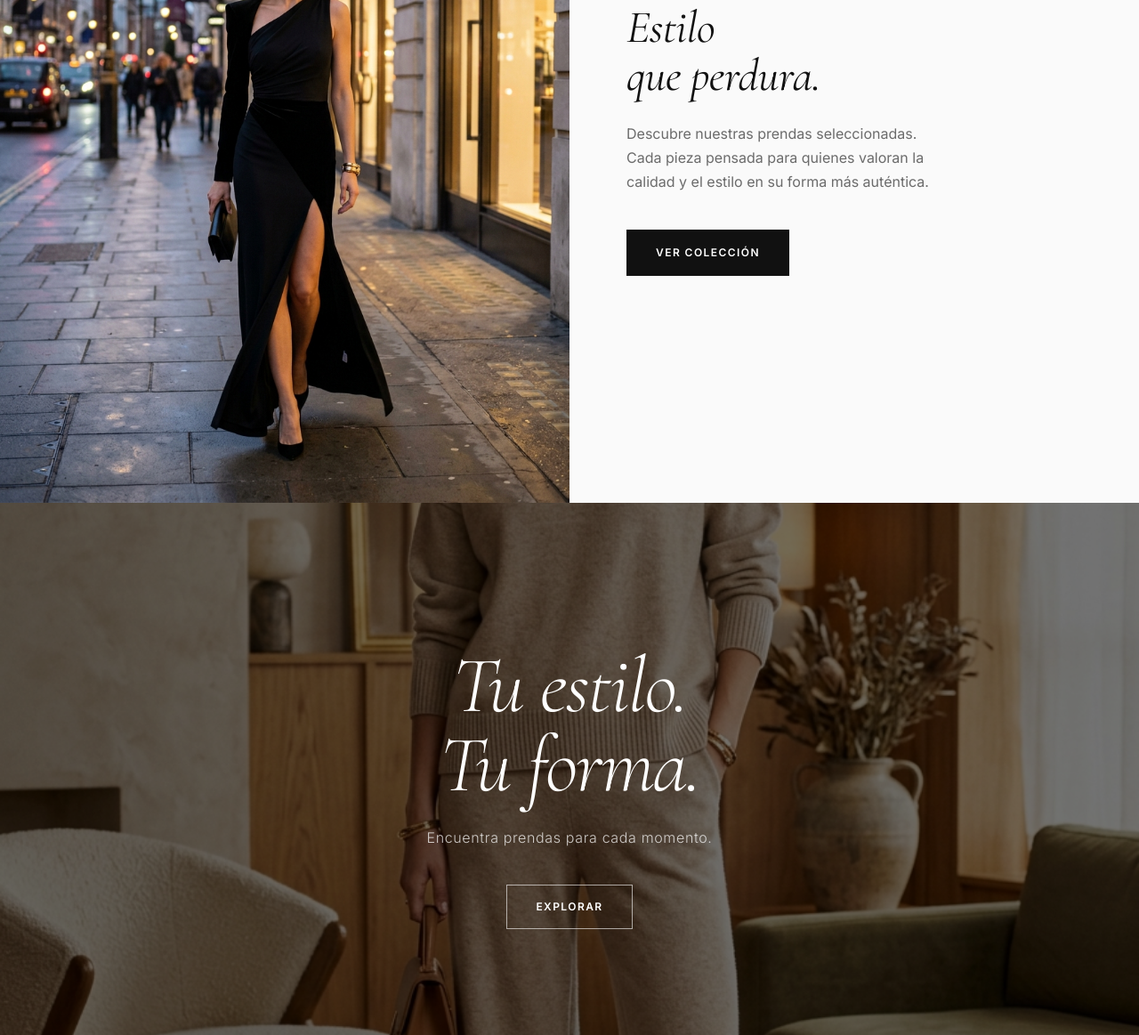
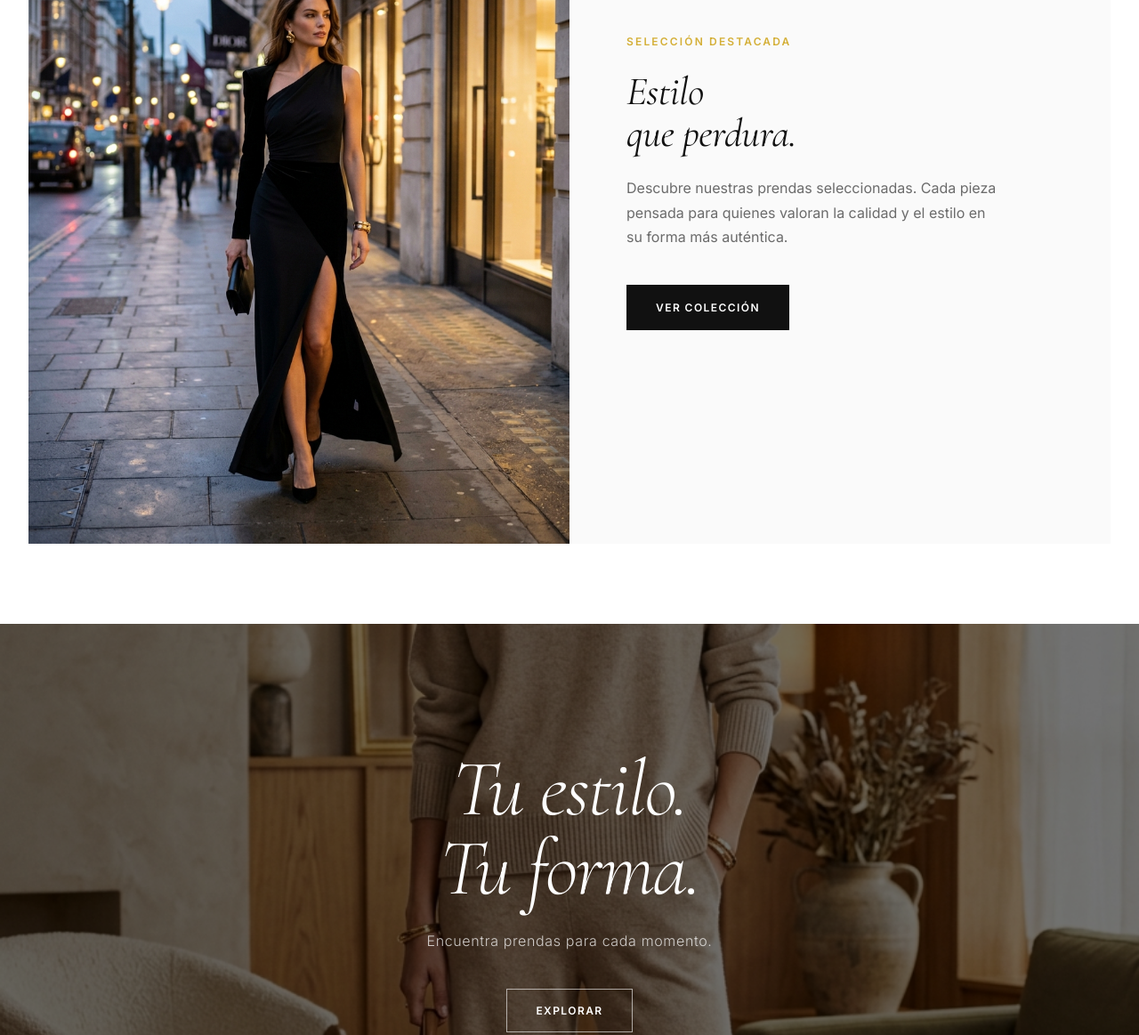
Before and after one commit to alexanderst2005-lab/TIENDAONLINE, a website: page index.html in a window 1280 px wide. Shown: the part 2080-3243 px from the top of the page at 89% size. Drawn offline with nearby package versions, Linux system fonts and the light colour scheme.

Commit message:
Separate featured section and editorial banner on PC with container framing and generous vertical spacing

```diff
--- a/css/components.css
+++ b/css/components.css
@@ -1752,18 +1752,23 @@
    FEATURED / DESTACADO SECTION
    ============================================ */
 .featured-section {
+  padding-block: clamp(4rem, 7vw, 7.5rem);
   background: var(--color-bg-white);
 }
 
 .featured-grid {
   display: grid;
   grid-template-columns: 1fr 1fr;
-  min-height: 600px;
+  min-height: 540px;
+  background: var(--color-bg-warm);
+  align-items: stretch;
+  overflow: hidden;
 }
 
 .featured-image-col {
   position: relative;
   overflow: hidden;
+  min-height: 480px;
 }
 
 .featured-image-col img {
@@ -1772,6 +1777,7 @@
   object-fit: cover;
   object-position: center top;
   transition: transform 0.8s cubic-bezier(0.16, 1, 0.3, 1);
+  display: block;
 }
 
 .featured-image-col:hover img {
@@ -1782,7 +1788,7 @@
   display: flex;
   flex-direction: column;
   justify-content: center;
-  padding: var(--space-20) var(--space-16);
+  padding: clamp(3rem, 5vw, 5.5rem);
   background: var(--color-bg-warm);
 }
 
@@ -1798,7 +1804,7 @@
 
 .featured-title {
   font-family: var(--font-serif);
-  font-size: clamp(2.5rem, 4vw, 4rem);
+  font-size: clamp(2.3rem, 3.5vw, 3.8rem);
   font-weight: 400;
   line-height: 1.05;
   color: var(--color-text-primary);
@@ -1811,7 +1817,7 @@
   line-height: 1.7;
   color: var(--color-text-secondary);
   margin-bottom: var(--space-10);
-  max-width: 360px;
+  max-width: 420px;
 }
 
 /* ============================================
@@ -1819,8 +1825,9 @@
    ============================================ */
 .banner-editorial {
   position: relative;
-  height: 80vh;
-  min-height: 500px;
+  height: 75vh;
+  min-height: 480px;
+  max-height: 720px;
   overflow: hidden;
   display: flex;
   align-items: center;
@@ -2937,8 +2944,17 @@
     width: 100%;
   }
 
+  .featured-section {
+    padding-block: var(--space-8);
+  }
+
   .featured-grid {
     grid-template-columns: 1fr;
+    min-height: auto;
+  }
+
+  .featured-image-col {
+    min-height: 360px;
   }
 
   .featured-text-col {
--- a/index.html
+++ b/index.html
@@ -238,6 +238,7 @@
      SELECCIÓN DESTACADA (Editorial)
      ============================================ -->
 <section class="featured-section" id="destacados">
+  <div class="container">
     <div class="featured-grid">
 
       <div class="featured-image-col img-reveal-wrap">
@@ -255,6 +256,7 @@
         </div>
       </div>
 
+    </div>
   </div>
 </section>
 
```
Lines whose indentation alone changed are shown as unchanged.
